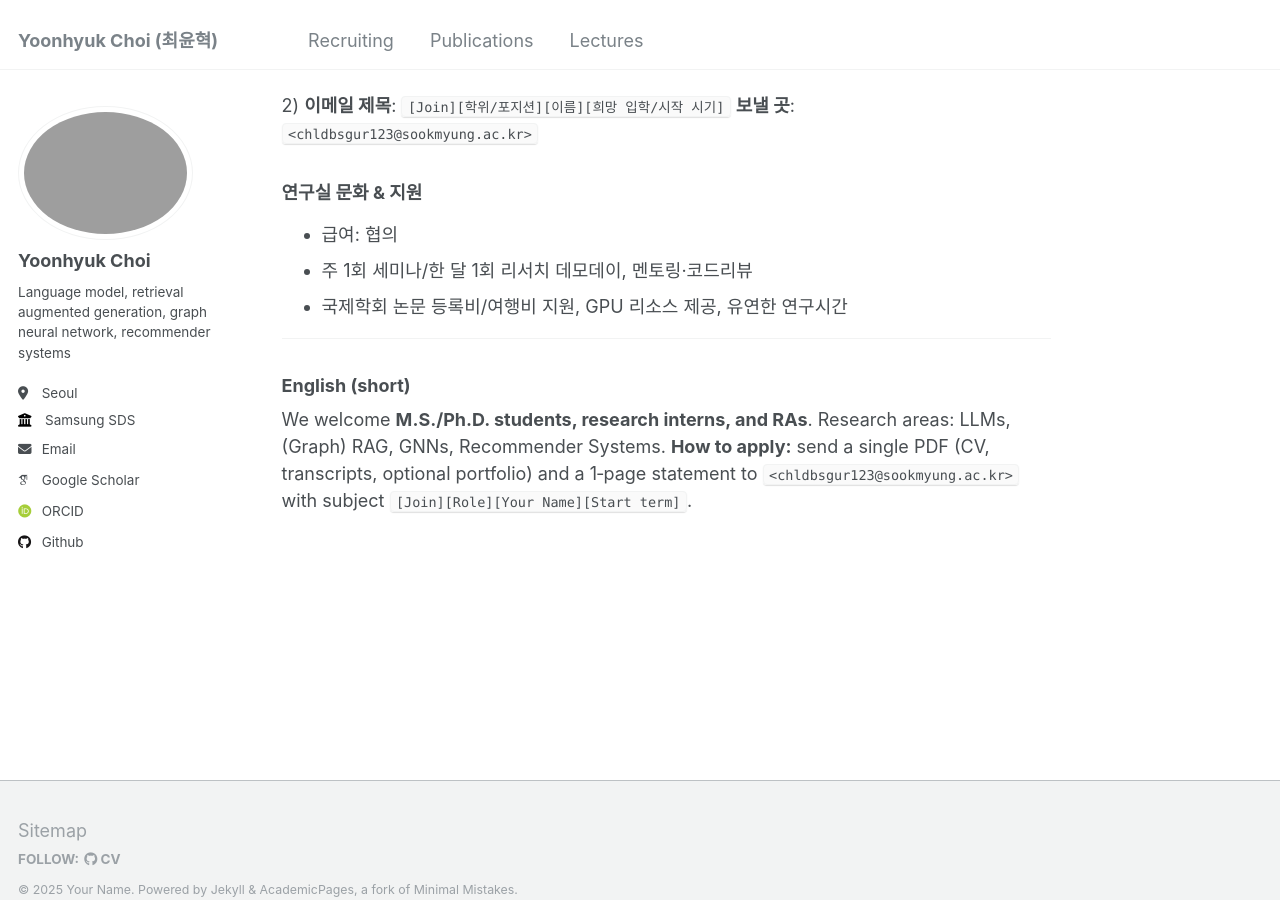
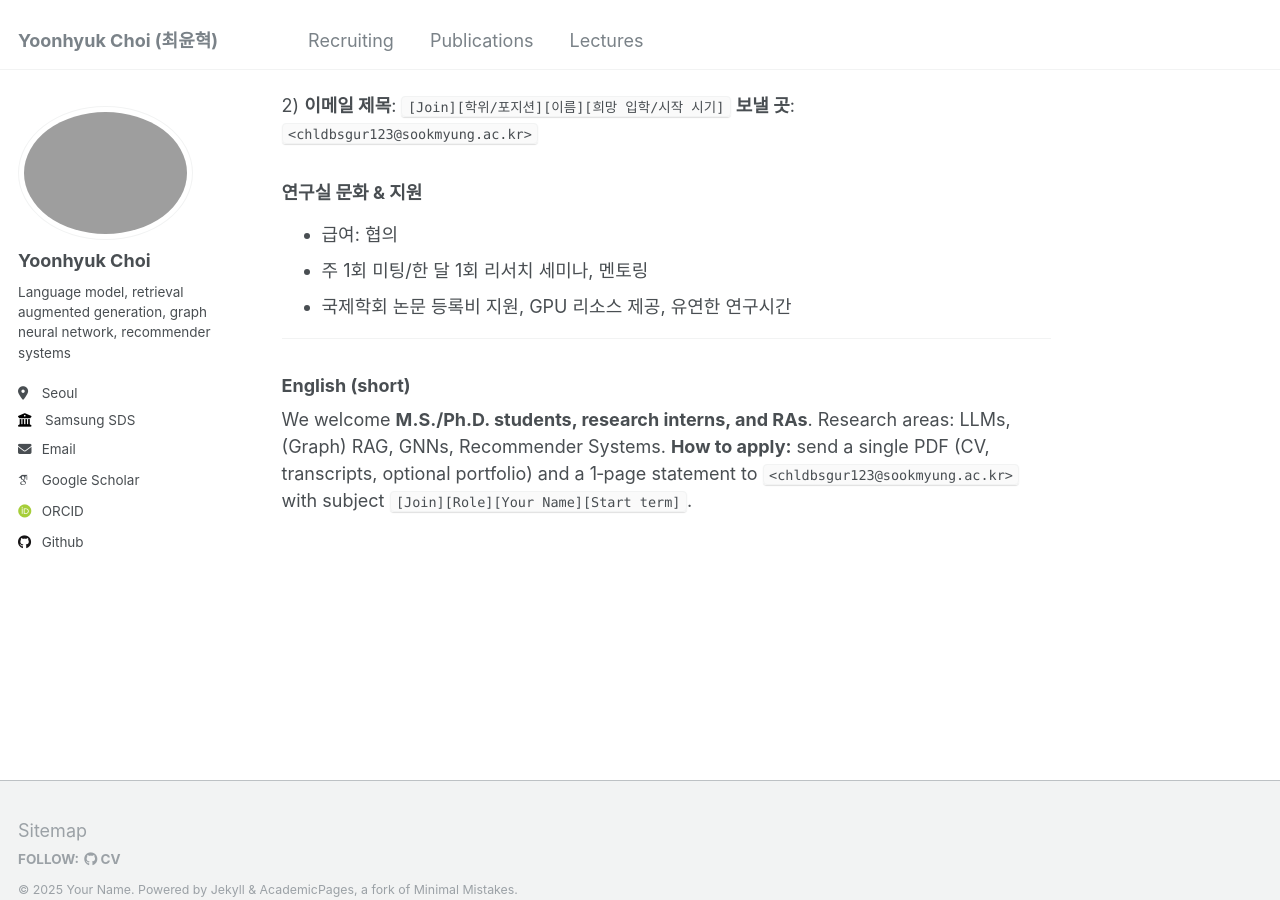
Before and after one commit to ChoiYoonHyuk/ChoiYoonHyuk.github.io, a Jekyll site: the page built from _pages/join.md, in a window 1280 px wide and 900 px high, scrolled down 767 px. Built offline with Jekyll 4.4.1, drawn with Linux system fonts in a browser that asks for light colours; some web fonts are replaced.

Commit message:
Update join.md

```diff
--- a/_pages/join.md
+++ b/_pages/join.md
@@ -43,8 +43,8 @@ toc_icon: "list"
 
 ### 연구실 문화 & 지원
 - 급여: 협의
-- 주 1회 세미나/한 달 1회 리서치 데모데이, 멘토링·코드리뷰
-- 국제학회 논문 등록비/여행비 지원, GPU 리소스 제공, 유연한 연구시간
+- 주 1회 미팅/한 달 1회 리서치 세미나, 멘토링
+- 국제학회 논문 등록비 지원, GPU 리소스 제공, 유연한 연구시간
 
 
 
```
